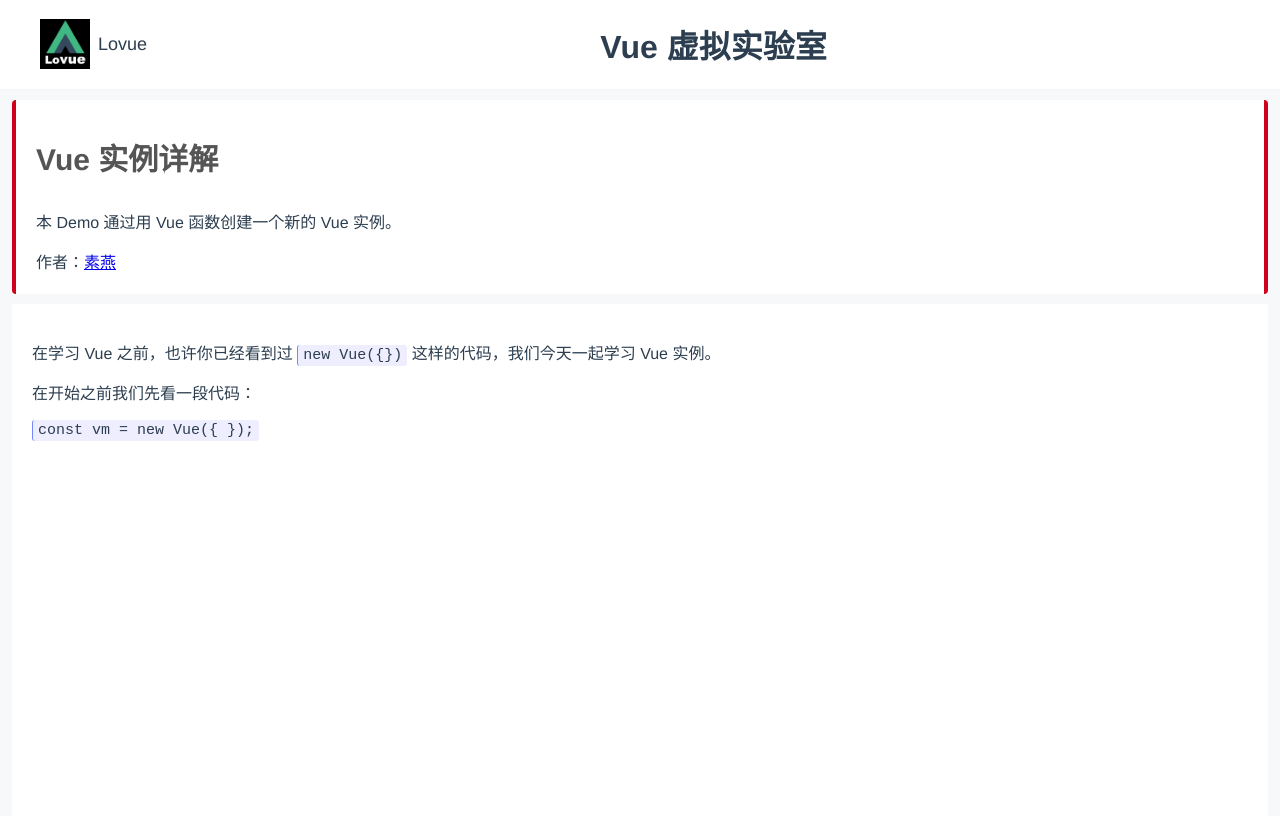
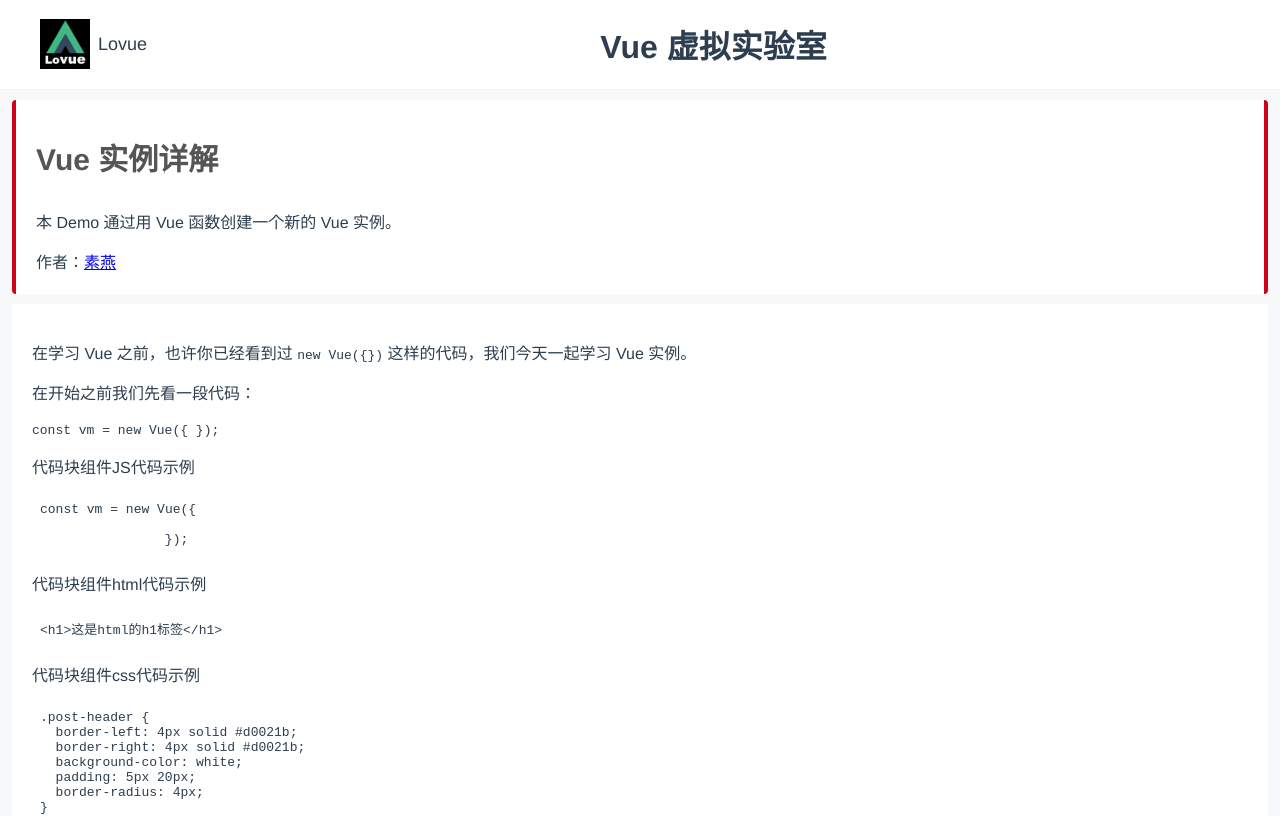
Before and after one commit to Lovuey/lovue, a Vue app in the folder lovue/: page /vueinstance in a window 1280 px wide. Shown: the top 816 px of the page. Built offline with nearby package versions, Linux system fonts and the light colour scheme.

Commit message:
feat:增加代码高亮组件

```diff
--- a/lovue/babel.config.js
+++ b/lovue/babel.config.js
@@ -1,5 +1,15 @@
 module.exports = {
-  presets: [
-    '@vue/cli-plugin-babel/preset'
-  ]
+    presets: [
+        '@vue/cli-plugin-babel/preset'
+    ],
+    'plugins': [
+        ["prismjs",
+            {
+                "languages": ['html', "javascript", "css", "markup"], //语言类型
+                "plugins": ['inline-color', 'copy-to-clipboard', 'show-language'], //prism插件
+                "theme": "tomorrow", //主题！！
+                "css": true
+            }
+        ]
+    ]
 }
--- a/lovue/package.json
+++ b/lovue/package.json
@@ -8,7 +8,9 @@
     "lint": "vue-cli-service lint"
   },
   "dependencies": {
+    "babel-plugin-prismjs": "^2.0.1",
     "core-js": "^3.6.4",
+    "prismjs": "^1.19.0",
     "vue": "^2.6.11",
     "vue-router": "^3.1.6"
   },
--- /dev/null
+++ b/lovue/src/components/CodeHighLight/index.vue
@@ -0,0 +1,28 @@
+<template>
+  <div>
+    <pre><code :class="'language-'+lang" v-text="code">
+      </code></pre>
+  </div>
+</template>
+<script>
+import Prism from "prismjs";
+export default {
+  name: "CodeHighLight",
+  props: ["code", "lang"],
+  data() {
+    return {};
+  },
+  mounted() {
+    Prism.highlightAll();
+  },
+  updated() {
+    Prism.highlightAll();
+  }
+};
+</script>
+<style scoped>
+pre {
+  padding: 0.5rem;
+  border-radius: 0.5rem;
+}
+</style>
--- a/lovue/src/views/vueInstance.vue
+++ b/lovue/src/views/vueInstance.vue
@@ -3,7 +3,10 @@
     <div class="post-header">
       <p class="post-title">{{ post.title }}</p>
       <p class="post-des">{{ post.des }}</p>
-            <p class="author">作者：<a :href="post.link" target="_blank">{{ post.author }}</a></p>
+      <p class="author">作者：<a
+          :href="post.link"
+          target="_blank"
+        >{{ post.author }}</a></p>
     </div>
     <div class="post-body">
       <p>在学习 Vue 之前，也许你已经看到过 <code>new Vue({})</code> 这样的代码，我们今天一起学习 Vue 实例。</p>
@@ -13,6 +16,21 @@
 
         });
       </code>
+      <p>代码块组件JS代码示例</p>
+      <CodeHighLight
+        :code='code.block1'
+        lang='javascript'
+      ></CodeHighLight>
+      <p>代码块组件html代码示例</p>
+      <CodeHighLight
+        :code='code.block2'
+        lang='html'
+      ></CodeHighLight>
+      <p>代码块组件css代码示例</p>
+      <CodeHighLight
+        :code='code.block3'
+        lang='css'
+      ></CodeHighLight>
     </div>
     <div class="post-footer">
       <p class="post-link">参考：</p>
@@ -21,26 +39,39 @@
 </template>
 
 <script>
+import CodeHighLight from "@/components/CodeHighLight";
 export default {
-        name: 'VueInstance',
+  name: "VueInstance",
   components: {
-
+    CodeHighLight
   },
-        data: function () {
+  data: function() {
     return {
       post: {
-                    title: 'Vue 实例详解',
-                    author: '素燕',
-                    des: '本 Demo 通过用 Vue 函数创建一个新的 Vue 实例。',
-                    link: 'https://github.com/lefex/FE'
+        title: "Vue 实例详解",
+        author: "素燕",
+        des: "本 Demo 通过用 Vue 函数创建一个新的 Vue 实例。",
+        link: "https://github.com/lefex/FE"
+      },
+      code: {
+        block1: `const vm = new Vue({
 
+                });`,
+        block2: `<h1>这是html的h1标签</h1>`,
+        block3: `.post-header {
+  border-left: 4px solid #d0021b;
+  border-right: 4px solid #d0021b;
+  background-color: white;
+  padding: 5px 20px;
+  border-radius: 4px;
+}`
       }
-            }
+    };
   },
   mounted() {
     console.log(this.$route);
   }
-    }
+};
 </script>
 
 <style>
@@ -50,8 +81,8 @@
 }
 
 .post-header {
-        border-left: 4px solid #D0021B;
-        border-right: 4px solid #D0021B;
+  border-left: 4px solid #d0021b;
+  border-right: 4px solid #d0021b;
   background-color: white;
   padding: 5px 20px;
   border-radius: 4px;
@@ -83,11 +114,11 @@
   font-size: 20px;
 }
 
-    code {
+/* code {
   font-size: 15px;
-        border-left: 1px solid #7089FF;
+  border-left: 1px solid #7089ff;
   border-radius: 3px;
-        background-color:#eef;
+  background-color: #eef;
   padding: 2px 5px;
-    }
+} */
 </style>
```
Lines whose indentation alone changed are shown as unchanged.
